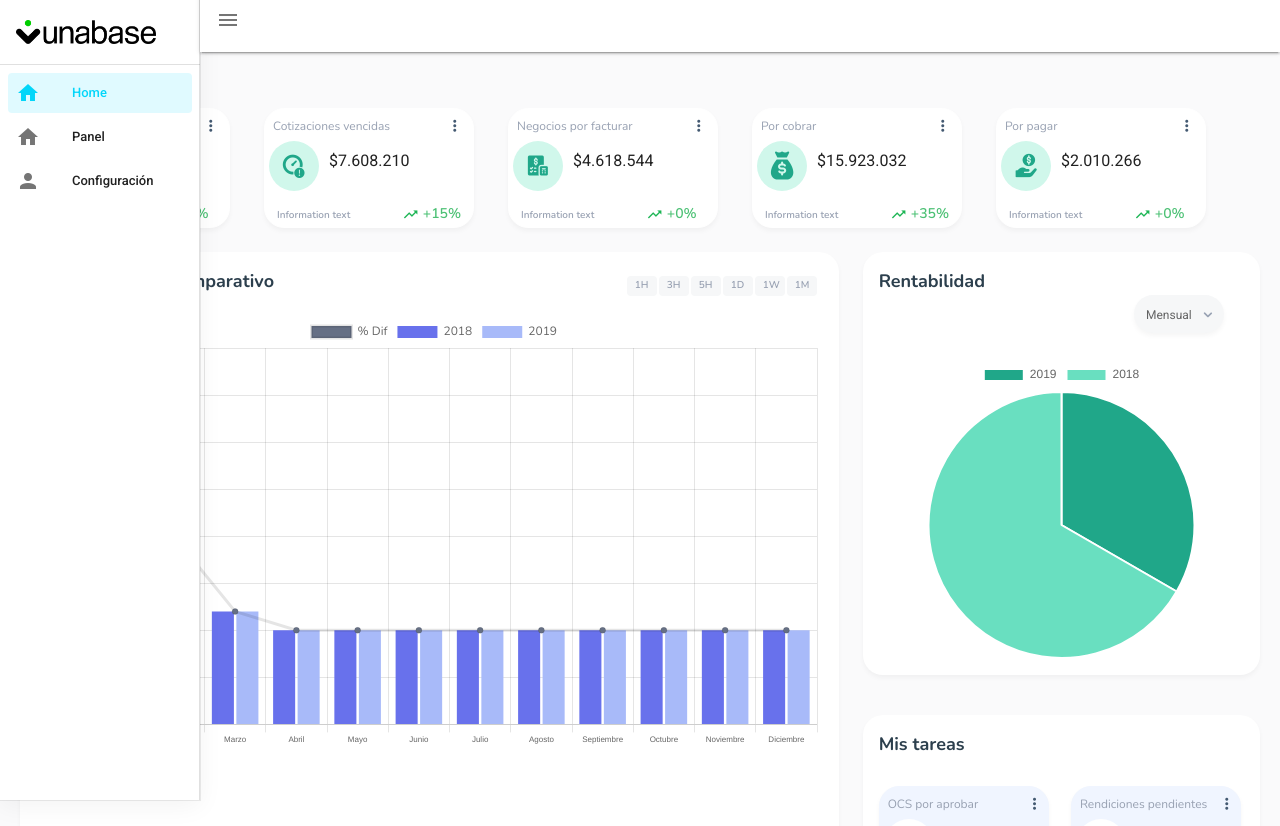
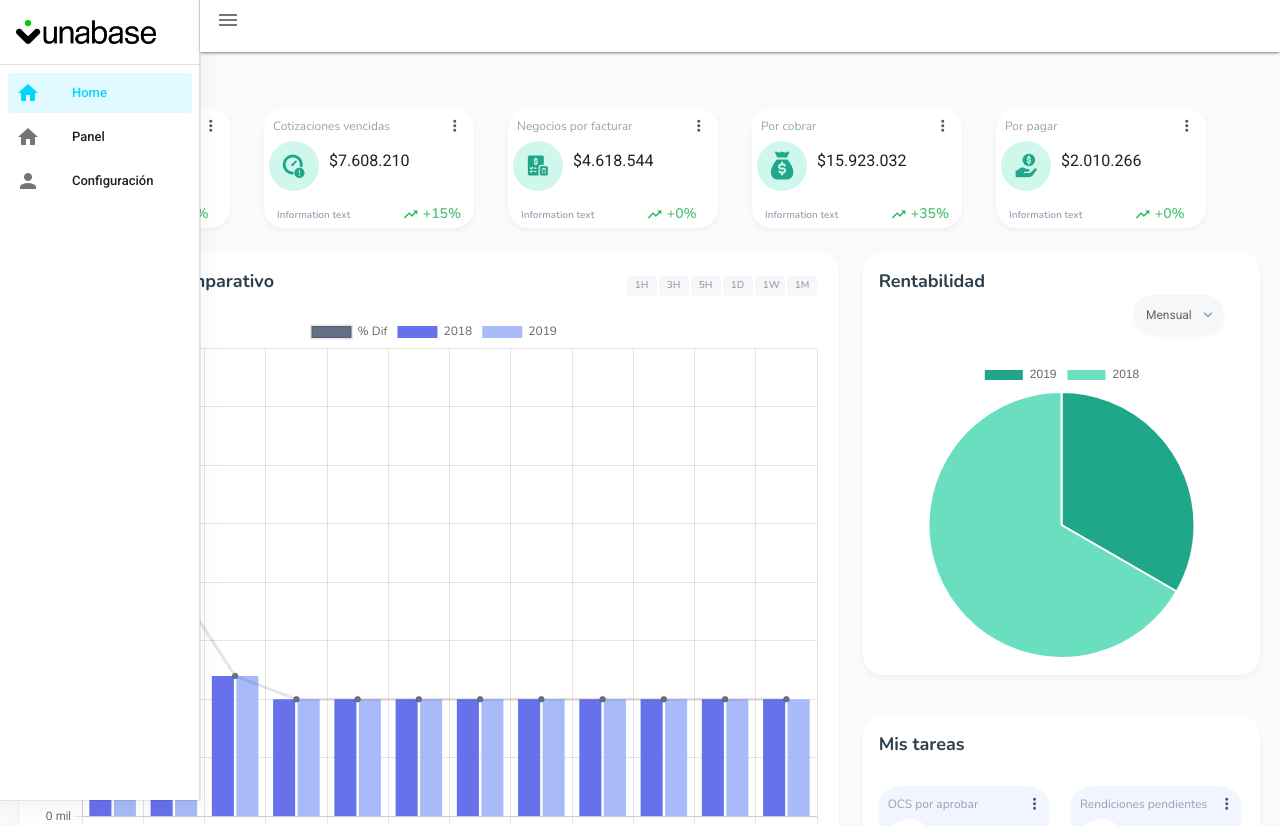
Before and after one commit to unabasesys/panel-gerencial-vue, a Vue app: page /dashboard in a window 1280 px wide. Shown: the top 826 px of the page. Built offline with nearby package versions, Linux system fonts and the light colour scheme; some icons are missing.

Commit message:
GUARDADO DE FILTRO VISIBLES EN BD 2

```diff
--- a/src/components/graphics/ventas_mes.vue
+++ b/src/components/graphics/ventas_mes.vue
@@ -1,45 +1,7 @@
 <template>
   <div>
-    <v-card
-      class="pa-4 rounded-box-div"
-      :min-width="
-        imagen == 'sm' || imagen == 'md'
-          ? '600'
-          : imagen == 'lg'
-          ? '800'
-          : imagen == 'xl'
-          ? '1200'
-          : imagen == 'xs'
-          ? ''
-          : ''
-      "
-      :min-height="
-        imagen == 'sm' || imagen == 'md'
-          ? '810'
-          : imagen == 'lg'
-          ? '670'
-          : imagen == 'xl'
-          ? '680'
-          : imagen == 'xs'
-          ? ''
-          : ''
-      "
-
-      :max-height="
-        imagen == 'sm' || imagen == 'md'
-          ? '810'
-          : imagen == 'lg'
-          ? '670'
-          : imagen == 'xl'
-          ? '680'
-          : imagen == 'xs'
-          ? ''
-          : ''
-      "
-    >
-      <span class="nunito-bold-bright-gray-18px"
-        >Ventas por mes comparativo</span
-      >
+    <v-card class="pa-4 rounded-box-div" min-height="550">
+      <span class="nunito-bold-bright-gray-18px">Ventas por mes comparativo</span>
       <div class="row mr-1 mb-5 mt-2" style="float: right; margin-top: 30px">
         <div class="btn-graphic-div">
           <span class="nunito-semi-bold-santas-gray-10px">1H</span>
@@ -73,8 +35,8 @@
         :plugins="plugins"
         :css-classes="cssClasses"
         :styles="styles"
-        :height="maxHeight"
-        :width="max_width"
+        :height="height"
+        :width="width"
       />
     </v-card>
   </div>
@@ -129,9 +91,7 @@ export default {
     },
     styles: {
       type: Object,
-      default: () => {
-        'min-height: 200px'
-      },
+      default: () => {},
     },
     plugins: {
       type: Object,
@@ -140,7 +100,6 @@ export default {
   },
   data() {
     return {
-      max_width: 400,
       chartData: {
         labels: [
           "Enero",
@@ -176,7 +135,6 @@ export default {
         ],
       },
       chartOptions: {
-        responsive: true,
         categoryPercentage: 0.8, // here
         barPercentage: 0.9, // here
         plugins: {
@@ -213,39 +171,6 @@ export default {
       },
     };
   },
-
-  computed: {
-    imagen() {
-      switch (this.$vuetify.breakpoint.name) {
-        case "xs":
-          return "xs";
-        case "sm":
-          return "sm";
-        case "md":
-          return "md";
-        case "lg":
-          return "lg";
-        case "xl":
-          return "xl";
-      }
-    },
-
-    maxHeight() {
-      debugger
-      switch (this.$vuetify.breakpoint.name) {
-        case "xs":
-          return "xs";
-        case "sm":
-          return "sm";
-        case "md":
-          return 450;
-        case "lg":
-          return 220;
-        case "xl":
-          return 140;
-      }
-    },
-  },
 };
 </script>
 
```
